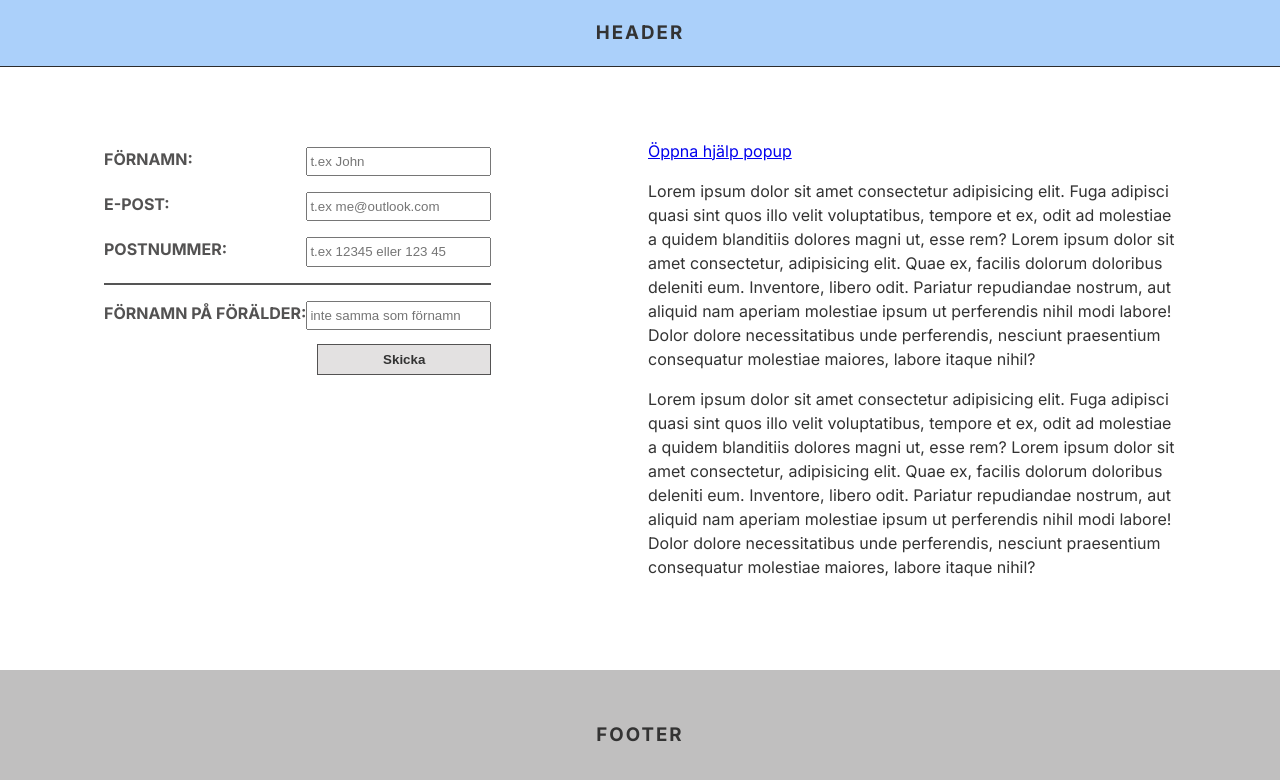
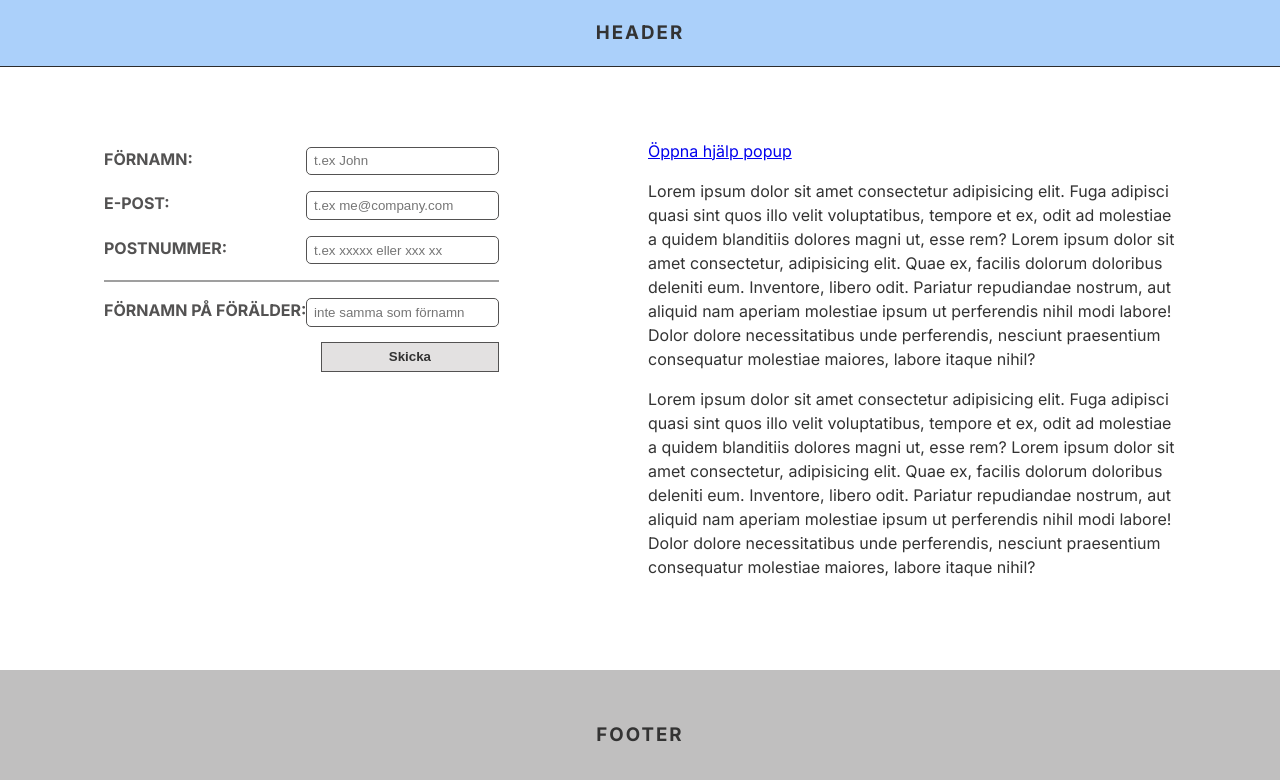
Before and after one commit to adetokunbo-adenuga/seb_tech_programme_case, a Next.js app: page / in a window 1280 px wide. Shown: the top 780 px of the page. Built offline with nearby package versions, Linux system fonts and the light colour scheme.

Commit message:
Update form labels and input styles

```diff
--- a/components/forms/Form.tsx
+++ b/components/forms/Form.tsx
@@ -32,9 +32,9 @@ const Form = () => {
 
   return (
     <div className={script.container}>
-      <form onSubmit={handleComparison}>
+      <form onSubmit={handleComparison} autoComplete="off">
         <div className={script.input_container}>
-          <label>FÖRNAMN: </label>
+          <label htmlFor="name">FÖRNAMN: </label>
           <input
             type="text"
             name="name"
@@ -46,28 +46,29 @@ const Form = () => {
           />
         </div>
         <div className={script.input_container}>
-          <label>E-POST: </label>
+          <label htmlFor="email">E-POST: </label>
           <input
-            type="text"
+            type="email"
             name="email"
             required
-            placeholder="t.ex me@outlook.com"
+            placeholder="t.ex me@company.com"
             pattern="^([a-zA-Z0-9_\-\.]+)@([a-zA-Z0-9_\-\.]+)\.([a-zA-Z]{2,5})$"
           />
         </div>
         <div className={script.input_container}>
-          <label>POSTNUMMER: </label>
+          <label htmlFor="postNumber">POSTNUMMER: </label>
           <input
             type="text"
             name="postNumber"
             required
-            placeholder="t.ex 12345 eller 123 45"
+            maxLength={6}
+            placeholder="t.ex xxxxx eller xxx xx"
             pattern="^\d{5}$|^\d{3} \d{2}$"
           />
         </div>
         <hr className={script.line} />
         <div className={script.input_container}>
-          <label>FÖRNAMN PÅ FÖRÄLDER: </label>
+          <label htmlFor="parentName">FÖRNAMN PÅ FÖRÄLDER: </label>
           <input
             type="text"
             name="parentName"
--- a/components/forms/form.module.css
+++ b/components/forms/form.module.css
@@ -5,7 +5,7 @@
 }
 
 .line {
-  border: 1px solid #555;
+  border: 1px solid #55555590;
 }
 
 .input_container {
@@ -15,7 +15,10 @@
 }
 
 .input_container input {
-  height: 1.75em;
+  height: 2em;
+  border: #535252 solid 1px;
+  border-radius: 5px;
+  padding: 0 0.5em;
 }
 
 .input_container label {
```
